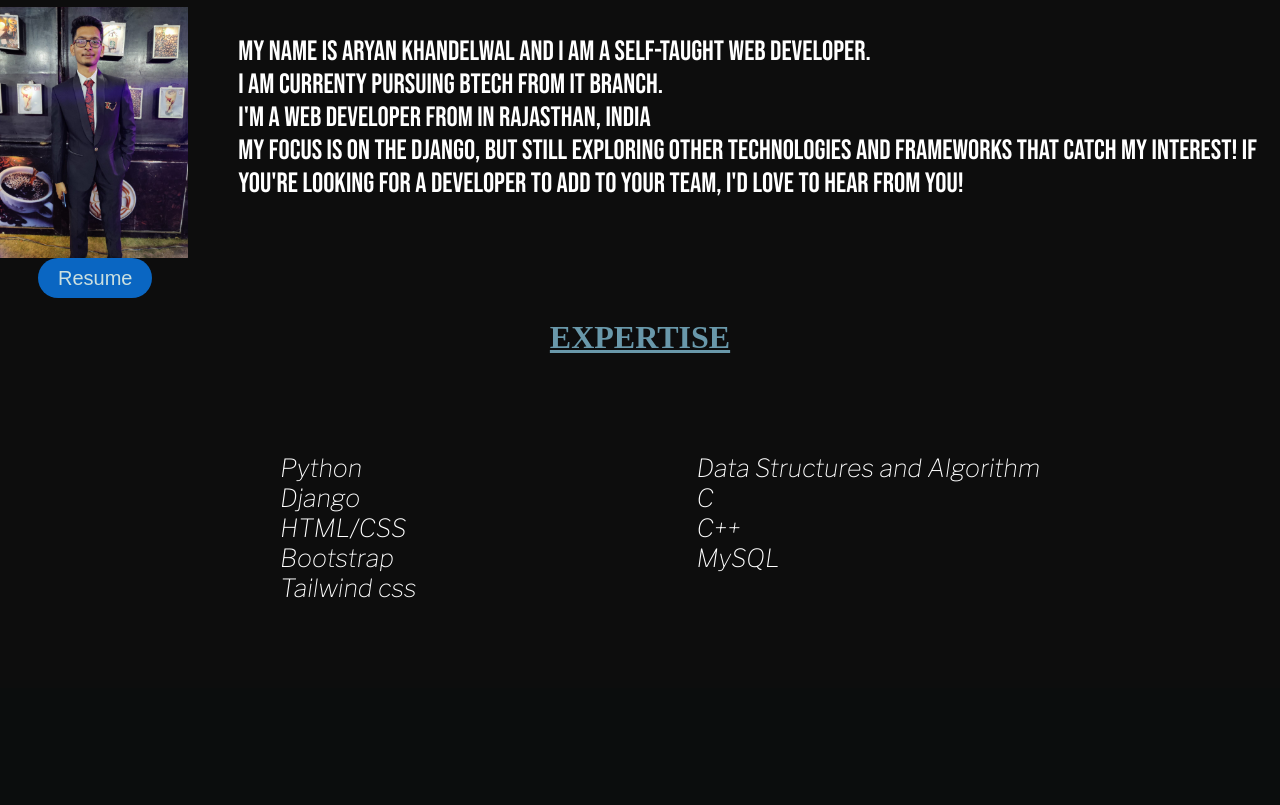
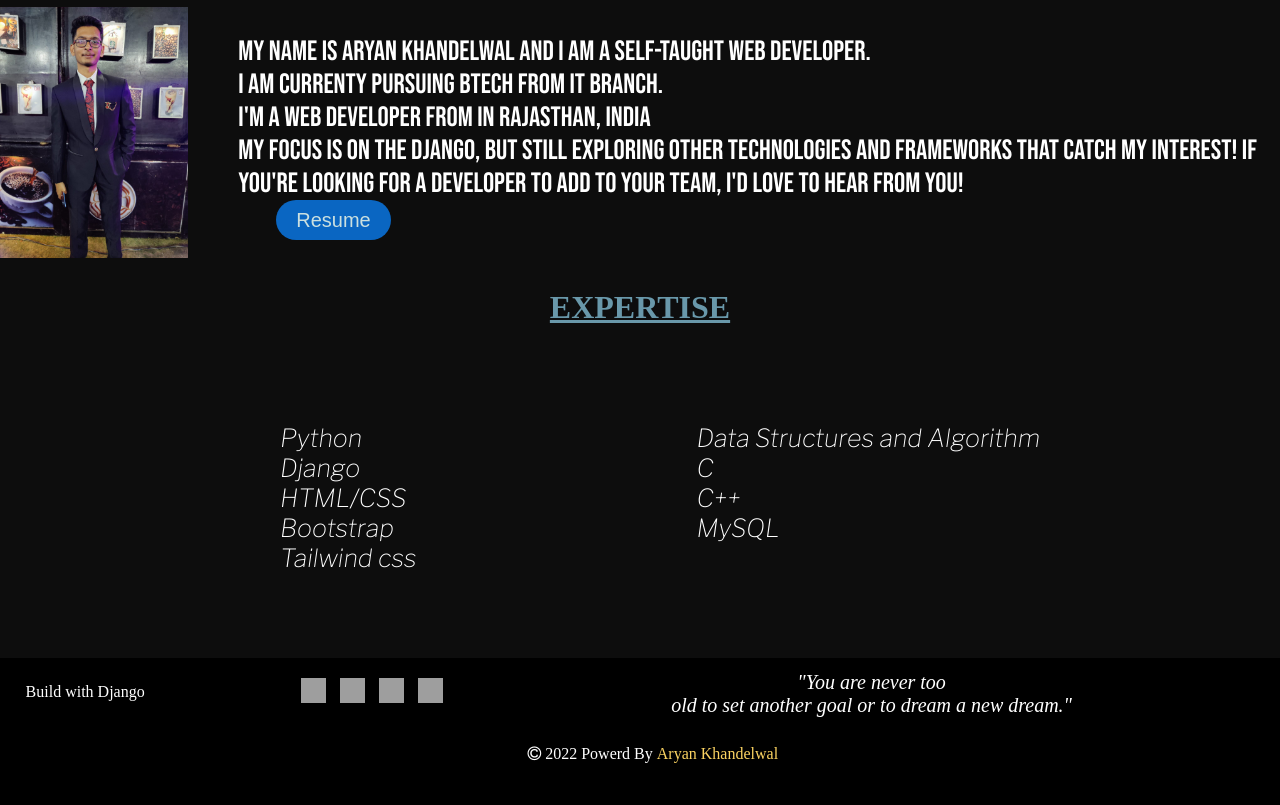
Before and after one commit to aryankhanelwal/portfolio, a Django app: page /aboutus/ in a window 1280 px wide. Shown: the part 160-965 px from the top of the page. Before the commit the page ends 758 px from the top, so only its background shows below. Run offline with Django 3.2, Linux system fonts and the light colour scheme; parts of the project's set-up code (start-up, migrations or seed data) failed here and were passed over; grey boxes are pictures that could not be loaded.

Commit message:
footer-added

```diff
--- a/portfo/templates/aboutus.html
+++ b/portfo/templates/aboutus.html
@@ -10,7 +10,7 @@
     <link rel="preconnect" href="https://fonts.googleapis.com">
     <link rel="preconnect" href="https://fonts.gstatic.com" crossorigin>
     <link href="https://fonts.googleapis.com/css2?family=Bebas+Neue&display=swap" rel="stylesheet">
-    <link rel="apple-touch-icon" sizes="180x180" href="{%static '../static/images/favicon-16x16.png'%}">
+    <link rel="apple-touch-icon" sizes="180x180" href="{%static '../static/images/favicon-32x32.png'%}">
 <link rel="icon" type="image/png" sizes="32x32" href="{%static '../static/images/favicon.ico'%}">
 <link rel="manifest" href="{%static '../static/images/site.webmanifest'%}">
     <link href="https://fonts.googleapis.com/css2?family=Libre+Franklin:ital,wght@1,100&display=swap" rel="stylesheet"></head>
@@ -108,6 +108,9 @@
 
 <body>
     {% include "navbar.html" %}
+
+    {% block content %}
+
     <h1>ABOUT ME</h1>
     <br><br>
     <div class="flex-cont">
@@ -115,12 +118,13 @@
         <p>My name is Aryan Khandelwal and i am a self-taught web developer. <br>
             I am currenty pursuing Btech from IT branch.<br>
             I'm a web developer from in Rajasthan, India<br>
-             MY focus is on the Django, but still exploring other technologies and frameworks
+            MY focus is on the Django, but still exploring other technologies and frameworks
             that catch my interest! if you're looking for a developer to add to your team, I'd love to hear from you!<br>
+            <button  class="resume">
+                <a href="{% static 'Resume.pdf' %}" target="_blank" style="text-decoration: none;color: rgb(203, 224, 224);">Resume</a>
+            </button>
         </p>
     </div>
-    <button  class="resume">
-        <a href="{% static 'Resume.pdf' %}" target="_blank" style="text-decoration: none;color: rgb(203, 224, 224);">Resume</a></button>
         <h1 class="ex">EXPERTISE</h1>
         <div id="skills">
 
@@ -140,5 +144,7 @@
         </ul>
     </div>
 </body>
+{% endblock %}
+{% include "footer.html" %}
 
 </html>
--- a/portfo/templates/footer.html
+++ b/portfo/templates/footer.html
@@ -4,9 +4,105 @@
     <meta charset="UTF-8">
     <meta http-equiv="X-UA-Compatible" content="IE=edge">
     <meta name="viewport" content="width=device-width, initial-scale=1.0">
-    <title>Document</title>
+
+    <style>
+        /* footer section start */
+    .footer{
+        background: #000000;
+        width: 100%;
+        color:#fff;
+
+        padding: 1%;
+        display: inline-block;}
+
+a.footerlogo {
+    color:#fff;
+    width: 15%;
+float:left;
+padding: 1% 1% 1% 1%;
+text-decoration: none;
+margin: 0% 5% 0% 0%;}
+
+img.icon {
+    width:25px;
+    float:left;
+    height:25px;
+    margin: 7px;
+    position: relative;
+}
+
+.testo_disclaimer {
+    color:white;
+    padding: 0;
+    font-size: 20px;
+    text-align: left;
+    width: 100%;}
+
+.disclaimer {
+    text-align:center;
+}
+
+.icon:hover {
+    opacity: 0.5;
+}
+.copy-right-sec{
+  padding: 1.8rem;
+    background: #000000;
+    color: #fff;
+    text-align: center;
+}
+.copy-right-sec a{
+  color: #fcd462;
+    font-weight: 500;
+}
+a{
+  text-decoration:none;
+}
+
+
+/* footer section end */
+    </style>
 </head>
 <body>
+    {% block content %}
 
+
+ {% endblock %}
+    	<!-- footer section start -->
+		<footer class="footer">
+
+            <a class="footerlogo">Build with Django</a>
+
+            <section class="icone_social_footer">
+
+              <a href="#" target="_blank">
+                <img src="https://pnggrid.com/wp-content/uploads/2021/07/Facebook-Logo-Square-768x768.png" class="icon"></a>
+
+              <a href="https://www.instagram.com/02aryyyan02/" target="_blank">
+                <img src="https://www.comune.foggia.it/wp-content/uploads/2021/04/instagram-logo-png.png" class="icon"></a>
+
+               <a href="#" target="_blank">
+                <img src="https://upload.wikimedia.org/wikipedia/commons/thumb/8/82/Telegram_logo.svg/480px-Telegram_logo.svg.png" class="icon"></a>
+
+                  <a href="#" target="_blank">
+                <img src="https://www.espronceda.net/wp-content/uploads/2021/12/format-twitter-logo-transparent-11549680770lolovrdq8m.png" class="icon"></a>
+
+            </section>
+
+            <section class="disclaimer">
+              <i class="testo_disclaimer">"You are never too <br>old to set another goal or to dream a new dream."</i>
+            </section>
+            <section id="copy-right">
+                <div class="copy-right-sec"><i class="fa fa-copyright"></i>
+                   2022 Powerd By <a href="#">Aryan Khandelwal</a>
+
+
+                </div>
+
+              </section>
+
+          </footer>
+
+		<!-- footer copy right section end -->
 </body>
 </html>
--- a/portfo/templates/form.html
+++ b/portfo/templates/form.html
@@ -119,5 +119,7 @@
             <button type="submit">SUBMIT </button>
         </form>
         </div>
+        <br><br><br><br><br><br><br><br><br><br>
 </body>
+{% include "footer.html" %}
 </html>
--- a/portfo/templates/index.html
+++ b/portfo/templates/index.html
@@ -66,5 +66,6 @@
     {% endblock content %}
 
 </body>
+{% include "footer.html" %}
 
 </html>
--- a/portfo/templates/mywork.html
+++ b/portfo/templates/mywork.html
@@ -276,5 +276,5 @@
   </script>
 </body>
 {% endblock %}
-
+{% include "footer.html" %}
 </html>
```
Also changed, not shown: portfo/templates/firstpage.html (+6 -2 lines), portfo/templates/post_details.html (+8 -2 lines), portfo/static/images/AR.png (deleted), portfo/static/images/android-chrome-192x192.png, portfo/static/images/android-chrome-512x512.png, portfo/static/images/apple-touch-icon.png, portfo/static/images/favicon-16x16.png, portfo/static/images/favicon-32x32.png, portfo/static/images/favicon.ico.
